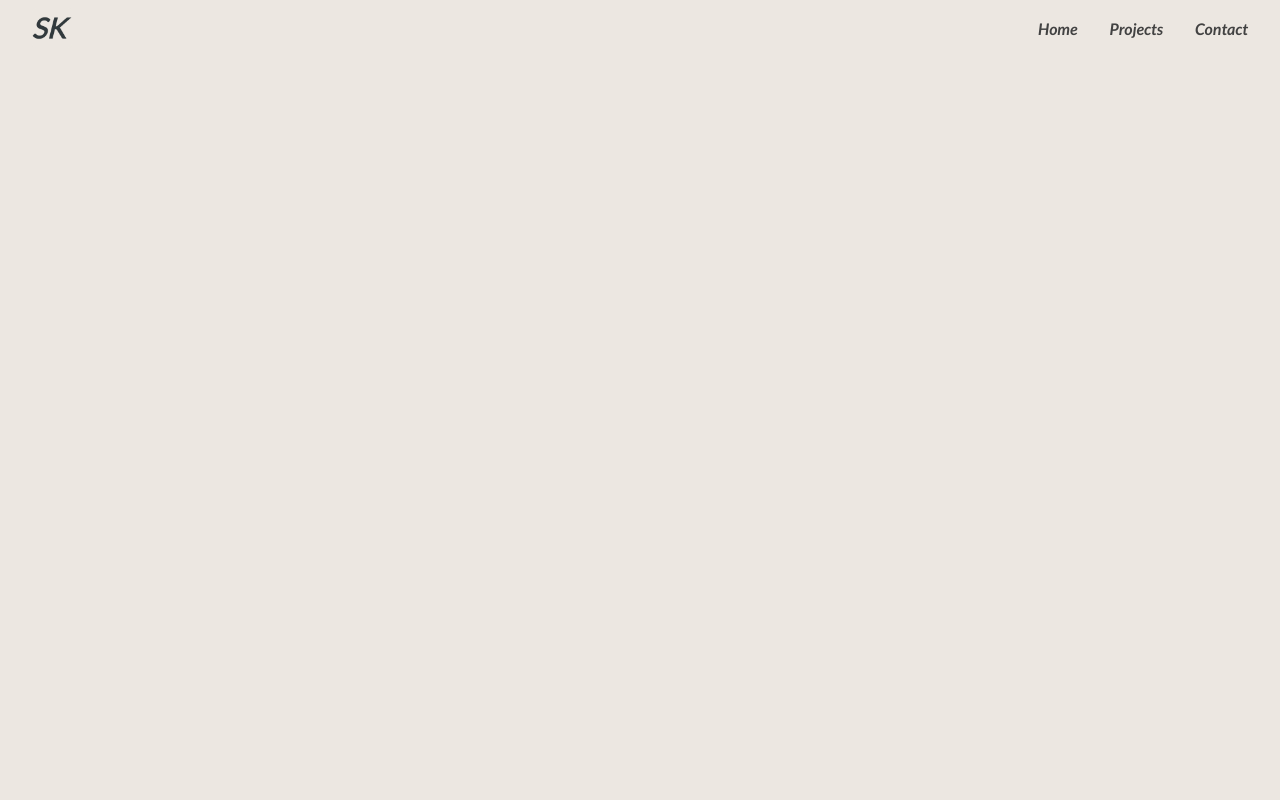
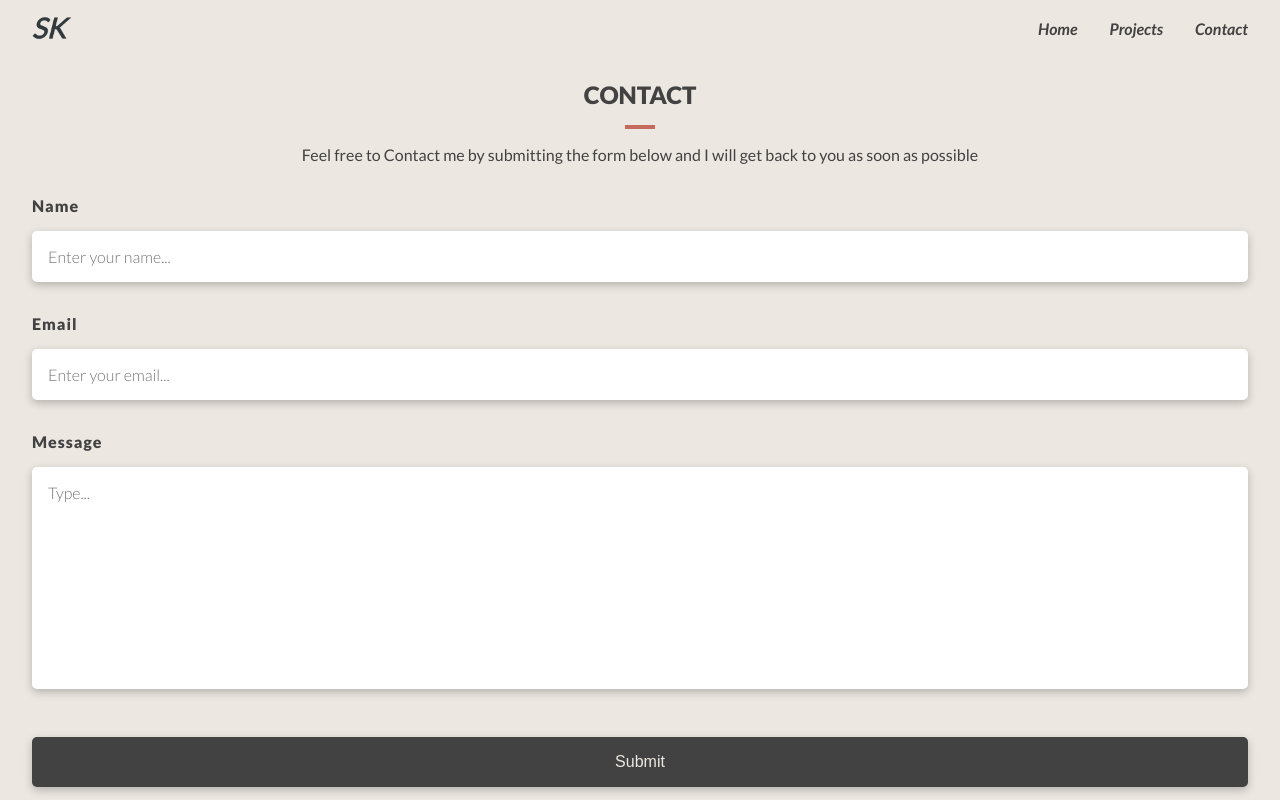
Before and after one commit to skherad/portfolio, a React (Create React App) app: page /contact in a window 1280 px wide. Before the commit this address had no page. Built offline with nearby package versions, Linux system fonts and the light colour scheme.

Commit message:
contact page design

```diff
--- a/src/App.js
+++ b/src/App.js
@@ -3,6 +3,7 @@ import './App.scss';
 // import Footer from './components/Footer/Footer';
 import Header from './components/Header/Header';
 import Projects from './components/Projects/Projects';
+import ContactPage from './pages/ContactPage/ContactPage';
 import Home from './pages/Home/Home';
 import ProjectPage from './pages/ProjectPage/ProjectPage';
 
@@ -15,6 +16,7 @@ function App() {
         <Route path="/" element={<Home />}></Route>
         <Route path="/projects" element={<Projects />}></Route>
         <Route path="/projects/:projectId" element={<ProjectPage />}></Route>
+        <Route path="/contact" element={<ContactPage />}></Route>
       </Routes>
       {/* <Footer /> */}
       </BrowserRouter>
--- /dev/null
+++ b/src/pages/ContactPage/ContactPage.js
@@ -0,0 +1,20 @@
+import './ContactPage.scss'
+
+const ContactPage = () => {
+  return (
+    <form className='form'>
+        <h2 className='form__title'>CONTACT</h2>
+        <div className='form__border'></div>
+        <p className='form__text'>Feel free to Contact me by submitting the form below and I will get back to you as soon as possible</p>
+        <label className='form__label' htmlFor="name">Name</label>
+        <input className='form__input' name="name" placeholder='Enter your name...'></input>
+        <label className='form__label' htmlFor="email">Email</label>
+        <input className='form__input' name="email" placeholder='Enter your email...'></input>
+        <label className='form__label' htmlFor="message">Message</label>
+        <textarea className='form__input' name="message" placeholder='Type...' cols="30" rows="10"></textarea>
+        <button className='form__btn' type='submit'>Submit</button>
+    </form>
+  )
+}
+
+export default ContactPage
--- /dev/null
+++ b/src/pages/ContactPage/ContactPage.scss
@@ -0,0 +1,42 @@
+@use '../../styles/partials/mixins' as *;
+@use '../../styles/partials/variables' as *;
+
+.form {
+    padding: 0 2rem;
+    margin-top: 5rem;
+    display: flex;
+    flex-direction: column;
+    &__title {
+        @include section-title;
+        align-self: center;
+    }
+    &__border {
+        @include small-border;
+        align-self: center;
+    }
+    &__text {
+        text-align: center;
+    }
+    &__label {
+        padding: 1rem 0;
+        font-weight: bold;
+        letter-spacing: 1px;
+    }
+    &__input {
+        outline: none;
+        resize: none;
+        font-size: 1rem;
+        padding: 1rem;
+        margin-bottom: 1rem;
+        font-family: 'lato';
+        border: none;
+        box-shadow: rgba(0, 0, 0, 0.24) 0px 3px 8px;
+        border-radius: 5px;
+        font-weight: 300;
+    }
+    &__btn {
+        @include button-dark;
+        margin-top: 2rem;
+        font-size: 1rem;
+    }
+}
```
